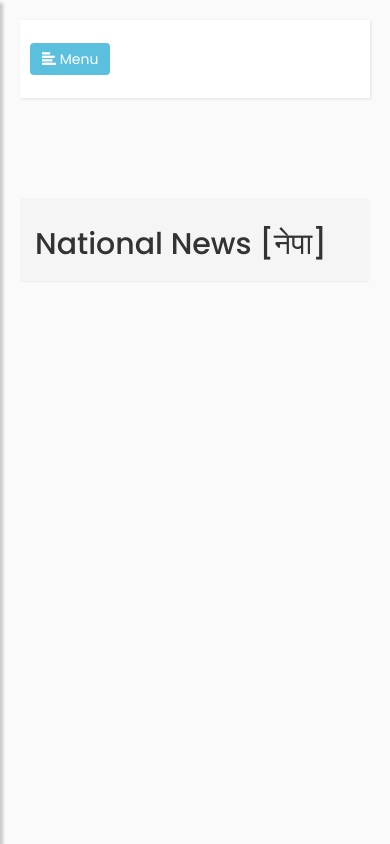
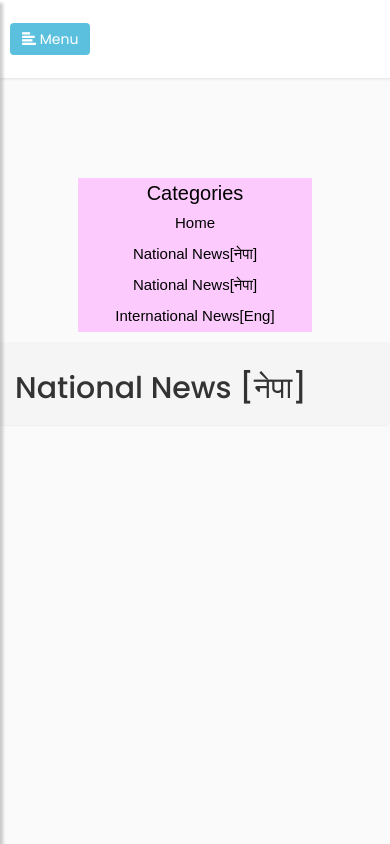
Before and after one commit to hemanta212/Nepali-news-portal-kbd, a Flask app: page /dashboard/news/nep/national in a window 390 px wide. Run offline with Flask 2, Linux system fonts and the light colour scheme; the visitor is signed in with stand-in values (Sample User, id 1); data that the repository does not hold is empty; some libraries are stand-ins or nearby versions.

Commit message:
added responsive sidebar

```diff
--- a/flask_final/static/dashboard/dashboard.css
+++ b/flask_final/static/dashboard/dashboard.css
@@ -185,6 +185,7 @@ a.article:hover {
 ----------------------------------------------------- */
 #content {
   width: 100%;
+  margin:0 auto;
   padding: 20px;
   min-height: 100vh;
   transition: all 0.3s;
@@ -197,12 +198,72 @@ a.article:hover {
 /* ---------------------------------------------------
    NEWS STYLE
 ----------------------------------------------------- */
-@media screen and (min-width: 600px) {
-  .news {
-    width:80%;
+
+.news_menu {
+    width: 23%;
+    float: left;
+    background:#f4f4;
+    color: #ffffff;
+    margin-top: 10px;
+    margin-bottom: 10px;
+    text-align: center;
+}
+
+.sticky {
+  position: fixed;
+  top: 0;
+}
+
+.news_menu span{
+    padding:5px;
+    font: 20px/1.5 Arial, Helvetica, sans-serif;
+    color: black;
+}
+
+li .current{
+    color:#e8491d;
+    font-weight:bold;
+}
+.news_menu ul{
+    margin-left: 0em;
+    list-style: none;
+    padding-inline-start: 0px;
+}
+.news_menu ul li{
+    padding: 0.3em 0 0.3em 0;
+    text-align: center;
+}
+.news_menu ul li a{
+    text-decoration: none;
+    color: black;
+    font: 15px/1.5 Arial, Helvetica, sans-serif;
+    border: 0px solid #f4f4;
+}
+.news_menu ul li a:hover{
+    font-weight: bold;
+    color:grey;
+}
+
+.news{
+    width:75%;
+    float: right;
+    margin: 0 auto;
+}
+
+@media (max-width: 768px){
+    #content,
+    div.news,
+    div.news_menu {
+    float: none;
+    width: 100%;
+    padding:0px;
+  }
+  div.news_menu {
+    width: 60%;
     margin:0 auto;
   }
 }
+
 
 .panel-heading {
     color: #333;
--- a/flask_final/templates/dashboard.html
+++ b/flask_final/templates/dashboard.html
@@ -99,6 +99,25 @@
 
         <div class="overlay"></div>
 
+
+        <script>
+            window.onscroll = function() {myFunction()};
+
+            var news_menu = document.getElementsByClassName("news_menu")[0];
+            var sticky = news_menu.offsetTop;
+            var width = (window.innerWidth > 0) ? window.innerWidth : screen.width;
+            var x = window.matchMedia("(max-width: 768px)")
+
+            function myFunction() {
+              if (window.pageYOffset > sticky && !x.matches) {
+                news_menu.classList.add("sticky");
+              } else {
+                news_menu.classList.remove("sticky");
+              }
+            }
+            x.addListener(myFunction)
+        </script>
+
         <!-- jQuery CDN -->
         <script src="https://code.jquery.com/jquery-1.12.0.min.js"></script>
         <!-- Bootstrap Js CDN -->
--- a/flask_final/templates/detail_news.html
+++ b/flask_final/templates/detail_news.html
@@ -1,6 +1,19 @@
 {% extends "dashboard.html" %}
 {% block content %}
 <br><br><br>
+
+<div class="news_menu">
+    <span>Categories</span>
+    <ul>
+        <li class="current"> <a href='{{url_for('newslet.news')}}'>Home</a> </li>
+        <li> <a href='{{url_for('newslet.nep_national_news')}}'>National News[नेपा]</a> </li>
+        <li> <a href='{{url_for('newslet.nep_international_news')}}'>National News[नेपा] </a> </li>
+        <li> <a href='{{url_for('newslet.eng_national_news')}}'>International News[Eng] </a> </li>
+
+    </ul>
+</div>
+
+
 <div class="news">
     <div class="panel panel-default">
         <div class="panel-heading">
@@ -36,7 +49,7 @@
     </div>
     {% endfor %}
 
-</div>
+
 
 <!-- settings for page no indicator at bottom -->
 {%for page_num in news_list.iter_pages(left_edge=1, right_edge=1, left_current=1, right_current=2)%}
@@ -53,4 +66,6 @@
 
 {%endif%}
 {%endfor%}
+
+</div>
 {% endblock content %}
```
Also changed, not shown: flask_final/templates/news.html (+16 -1 lines).
